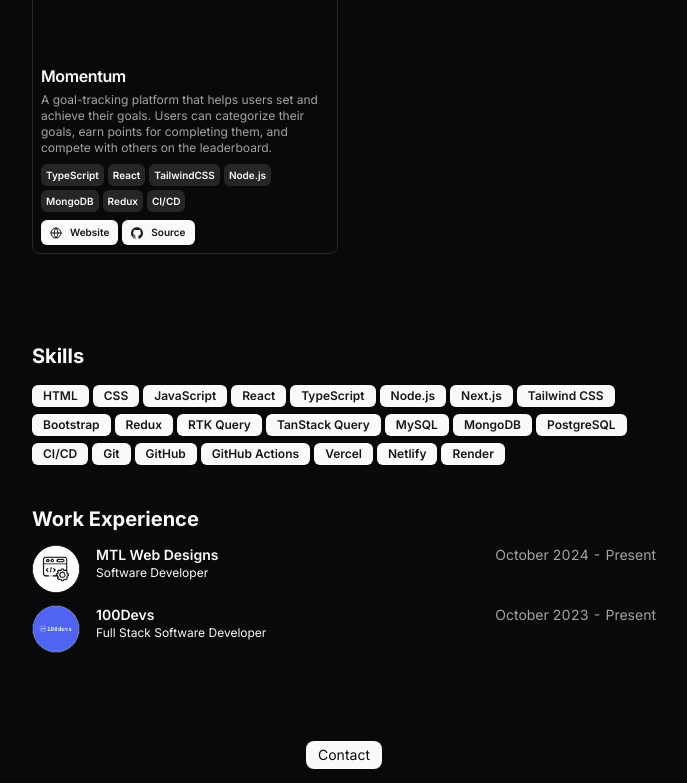
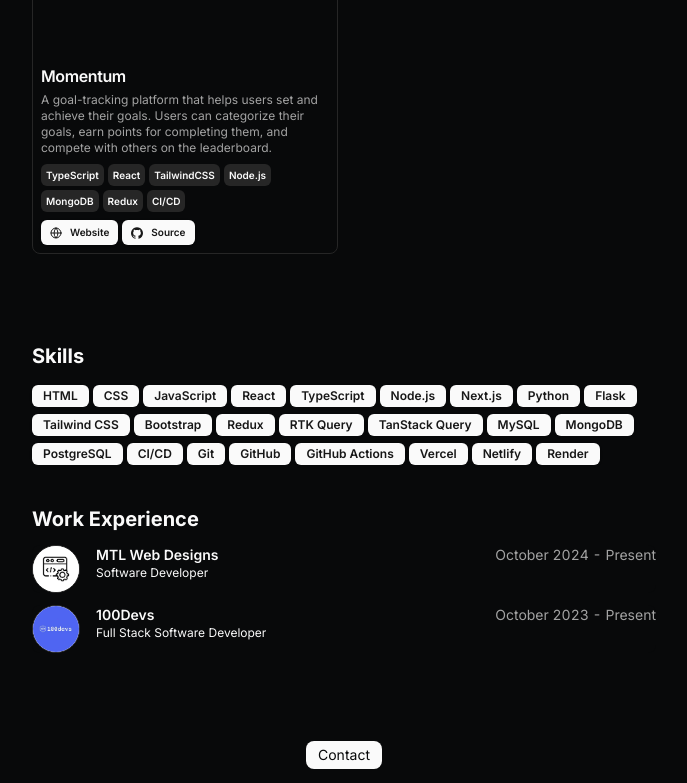
Before and after one commit to 227Faddi/portfolio, a Next.js app: page / in a window 1280 px wide. Shown: the part 1185-1968 px from the top of the page, without its empty margins (296-983 px from the left). Built offline with nearby package versions, Linux system fonts and the light colour scheme; grey boxes are pictures that could not be loaded.

Commit message:
chore: add tech stack

```diff
--- a/src/data/resume.tsx
+++ b/src/data/resume.tsx
@@ -12,7 +12,7 @@ export const DATA = {
   summary:
     "After moving to Canada from Italy, I pursued my passion for technology and began building projects that brought ideas to life. This journey led me to specialize in web development, where I create intuitive, design-driven frontends with React and TypeScript and robust backends with Node.js. I’m dedicated to developing secure, scalable applications that empower businesses and deliver meaningful value.",
   avatarUrl:
-    "https://avatars.githubusercontent.com/u/126704343?s=400&u=4baef2e2dfd3f38fe5620c30ba83776558d8d4f1&v=4",
+    "https://media.licdn.com/dms/image/v2/D4E03AQHR0ObSpdTvaw/profile-displayphoto-shrink_400_400/B4EZYRvis9HcAg-/0/1744054398157?e=1749686400&v=beta&t=dYbf1sfvix0vSWcdq83Xs_nHAhBIMhXflZjxdHK3gxg",
   skills: [
     "HTML",
     "CSS",
@@ -21,6 +21,8 @@ export const DATA = {
     "TypeScript",
     "Node.js",
     "Next.js",
+    "Python",
+    "Flask",
     "Tailwind CSS",
     "Bootstrap",
     "Redux",
```
